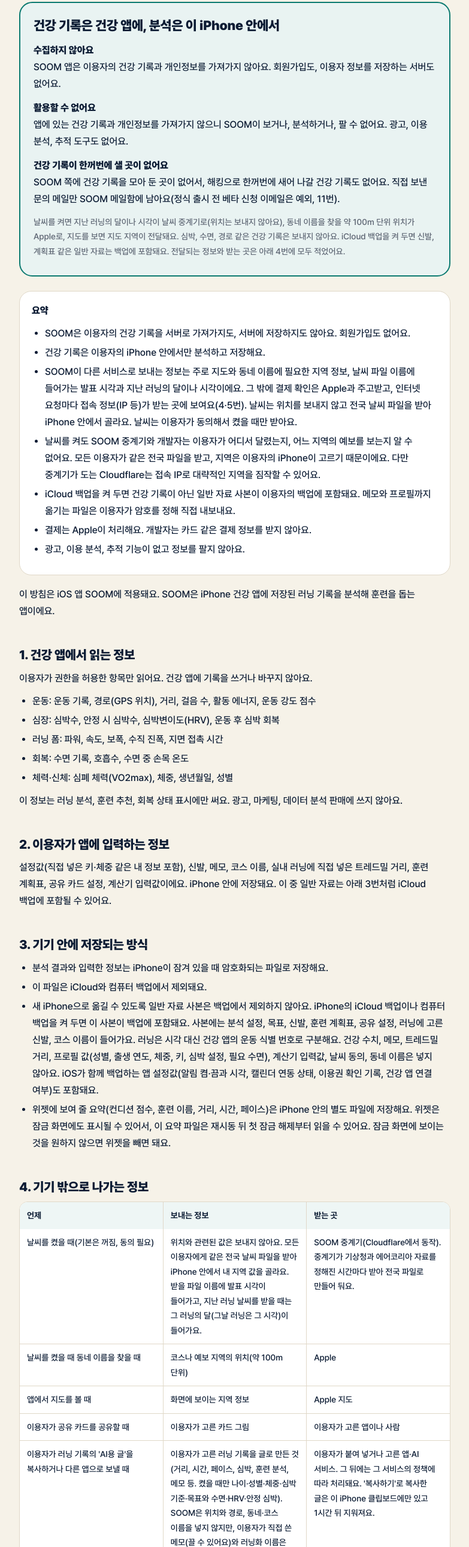
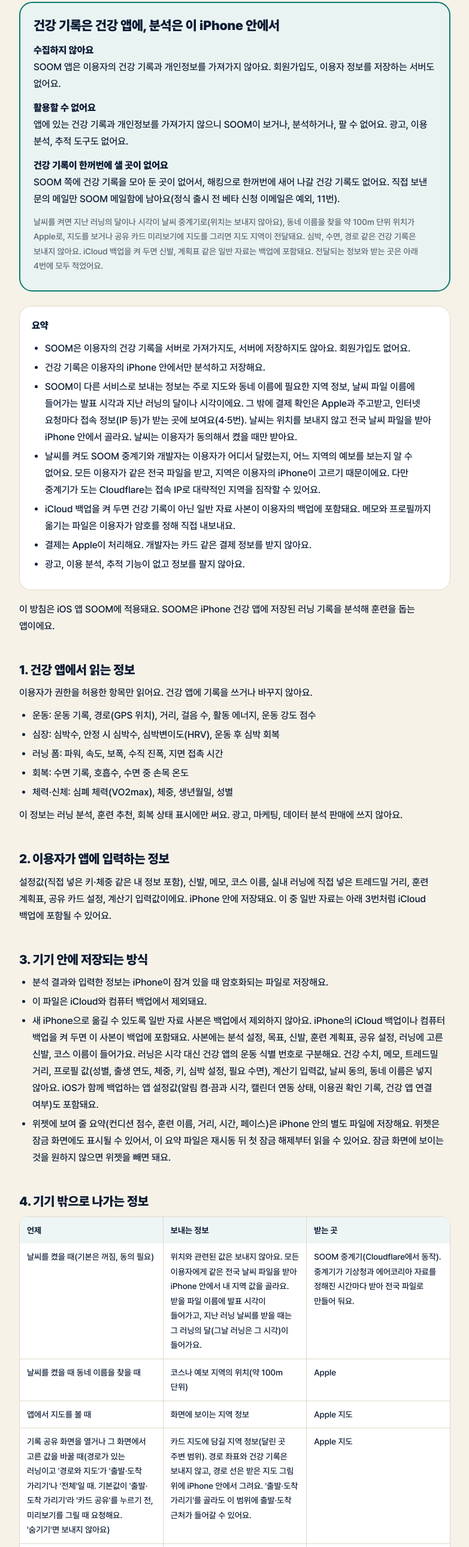
Before and after one commit to soom-run/soom-run.github.io, a plain HTML site: page privacy.html in a window 1280 px wide. Shown: the part 221-2800 px from the top of the page at 60% size, without its empty margins (248-1031 px from the left). Drawn offline with Linux system fonts and the light colour scheme.

Commit message:
방침: 4번에 공유 카드 미리보기 지도(Apple 지도), 약속 문장(9번 기록)

```diff
--- a/privacy.html
+++ b/privacy.html
@@ -68,7 +68,7 @@ footer p{margin:6px 0}
 <p><strong>수집하지 않아요</strong>SOOM 앱은 이용자의 건강 기록과 개인정보를 가져가지 않아요. 회원가입도, 이용자 정보를 저장하는 서버도 없어요.</p>
 <p><strong>활용할 수 없어요</strong>앱에 있는 건강 기록과 개인정보를 가져가지 않으니 SOOM이 보거나, 분석하거나, 팔 수 없어요. 광고, 이용 분석, 추적 도구도 없어요.</p>
 <p><strong>건강 기록이 한꺼번에 샐 곳이 없어요</strong>SOOM 쪽에 건강 기록을 모아 둔 곳이 없어서, 해킹으로 한꺼번에 새어 나갈 건강 기록도 없어요. 직접 보낸 문의 메일만 SOOM 메일함에 남아요(정식 출시 전 베타 신청 이메일은 예외, 11번).</p>
-<p class="note">날씨를 켜면 지난 러닝의 달이나 시각이 날씨 중계기로(위치는 보내지 않아요), 동네 이름을 찾을 약 100m 단위 위치가 Apple로, 지도를 보면 지도 지역이 전달돼요. 심박, 수면, 경로 같은 건강 기록은 보내지 않아요. iCloud 백업을 켜 두면 신발, 계획표 같은 일반 자료는 백업에 포함돼요. 전달되는 정보와 받는 곳은 아래 4번에 모두 적었어요.</p>
+<p class="note">날씨를 켜면 지난 러닝의 달이나 시각이 날씨 중계기로(위치는 보내지 않아요), 동네 이름을 찾을 약 100m 단위 위치가 Apple로, 지도를 보거나 공유 카드 미리보기에 지도를 그리면 지도 지역이 전달돼요. 심박, 수면, 경로 같은 건강 기록은 보내지 않아요. iCloud 백업을 켜 두면 신발, 계획표 같은 일반 자료는 백업에 포함돼요. 전달되는 정보와 받는 곳은 아래 4번에 모두 적었어요.</p>
 </section>
 
 <div class="box">
@@ -126,6 +126,11 @@ footer p{margin:6px 0}
 <tr>
 <td>앱에서 지도를 볼 때</td>
 <td>화면에 보이는 지역 정보</td>
+<td>Apple 지도</td>
+</tr>
+<tr>
+<td>기록 공유 화면을 열거나 그 화면에서 고른 값을 바꿀 때(경로가 있는 러닝이고 '경로와 지도'가 '출발·도착 가리기'나 '전체'일 때. 기본값이 '출발·도착 가리기'라 '카드 공유'를 누르기 전, 미리보기를 그릴 때 요청해요. '숨기기'면 보내지 않아요)</td>
+<td>카드 지도에 담길 지역 정보(달린 곳 주변 범위). 경로 좌표와 건강 기록은 보내지 않고, 경로 선은 받은 지도 그림 위에 iPhone 안에서 그려요. '출발·도착 가리기'를 골라도 이 범위에 출발·도착 근처가 들어갈 수 있어요.</td>
 <td>Apple 지도</td>
 </tr>
 <tr>
@@ -202,7 +207,7 @@ footer p{margin:6px 0}
 <h2>9. 방침의 변경</h2>
 <p>내용이 바뀌면 이 페이지에 바뀐 내용과 시행일을 알려요.</p>
 <ul>
-<li><strong>2026년 11월 8일:</strong> 공식 사이트 주소를 soomrun.com으로, 문의 메일 주소를 contact@soomrun.com으로 바꿨어요. 이 주소로 온 메일을 Gmail로 전달하는 Cloudflare의 처리 위탁과 국외 이전(5번)을 더했어요. 약속 상자에서 '개발자'라고 쓰던 곳을 운영자 이름인 'SOOM'으로 바꿨어요.</li>
+<li><strong>2026년 11월 8일:</strong> 공식 사이트 주소를 soomrun.com으로, 문의 메일 주소를 contact@soomrun.com으로 바꿨어요. 이 주소로 온 메일을 Gmail로 전달하는 Cloudflare의 처리 위탁과 국외 이전(5번)을 더했어요. 약속 상자에서 '개발자'라고 쓰던 곳을 운영자 이름인 'SOOM'으로 바꿨어요. 공유 카드 미리보기에 지도를 그릴 때 Apple 지도로 전달되는 정보를 4번과 약속 상자에 적었어요.</li>
 <li><strong>2026년 11월 7일:</strong> 개인정보 보호 업무 담당과 연락처, 열람·정정·삭제·처리정지 요청 방법, 파기 방법, 안전 조치, 권익 침해 구제 방법(12번), 문의 메일의 국외 이전과 처리 위탁(5번), 제3자 제공·쿠키(6번), 만 14세 미만 문의와 베타 신청 나이(8번)를 적었어요. 베타 테스트 신청에서 받는 항목·목적과 신청 기간, 메일 보관(11번)을 실제 신청서와 절차에 맞추고, 약속 상자의 주어를 'SOOM 앱'으로, 셋째 줄을 건강 기록으로 좁히고, 시행일을 표시했어요.</li>
 <li><strong>2026년 11월 6일:</strong> 러닝 기록의 'AI용 글'(4번)과 베타 신청 이메일·국외 이전(11번)을 더했어요.</li>
 <li><strong>2026년 11월 4일:</strong> 앱 접근권한(10번), 정식 출시 전 베타 테스트(11번), 공유 카드 설정과 트레드밀 거리(2·3·4·7번)를 더했어요.</li>
```
